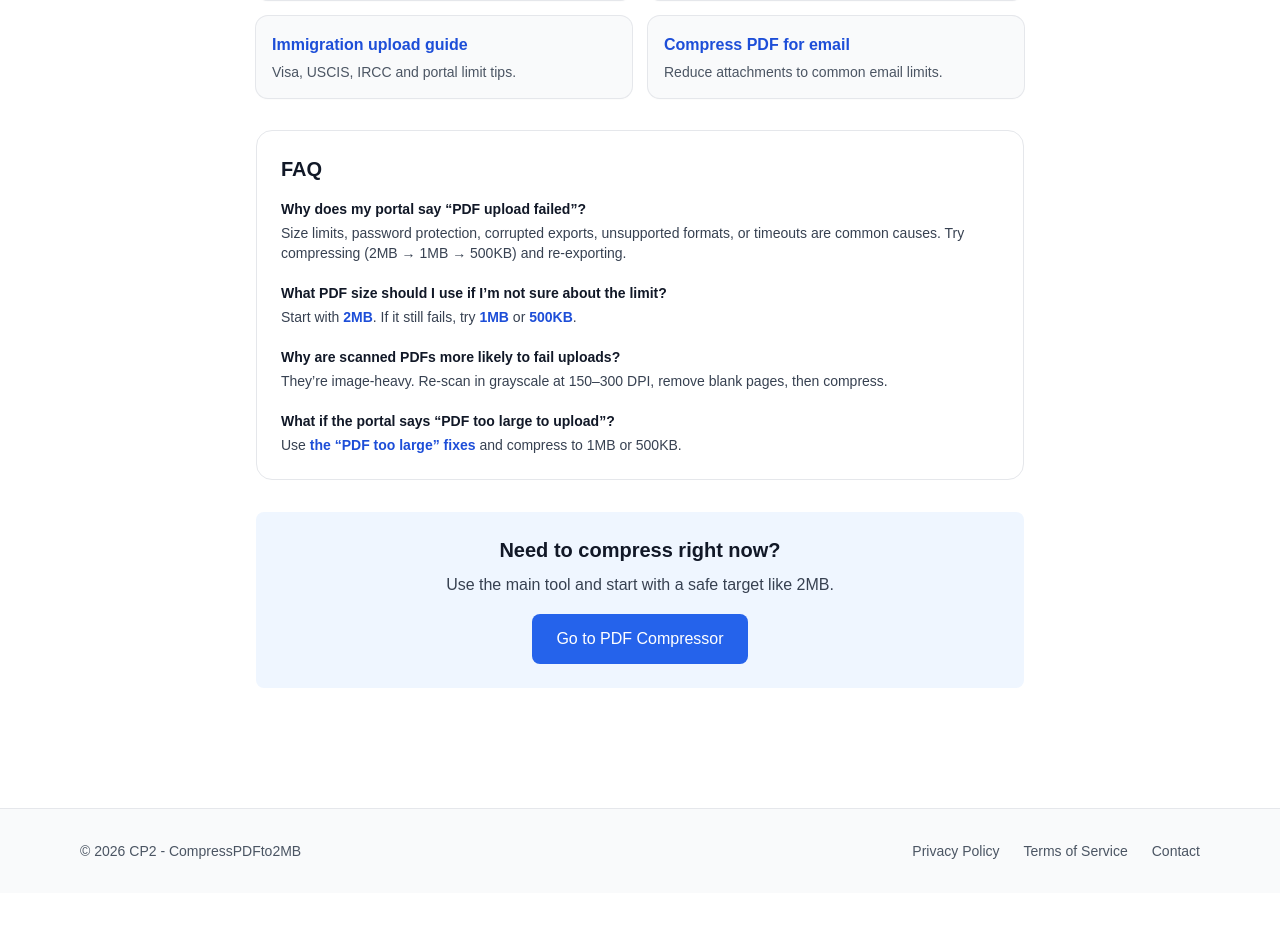
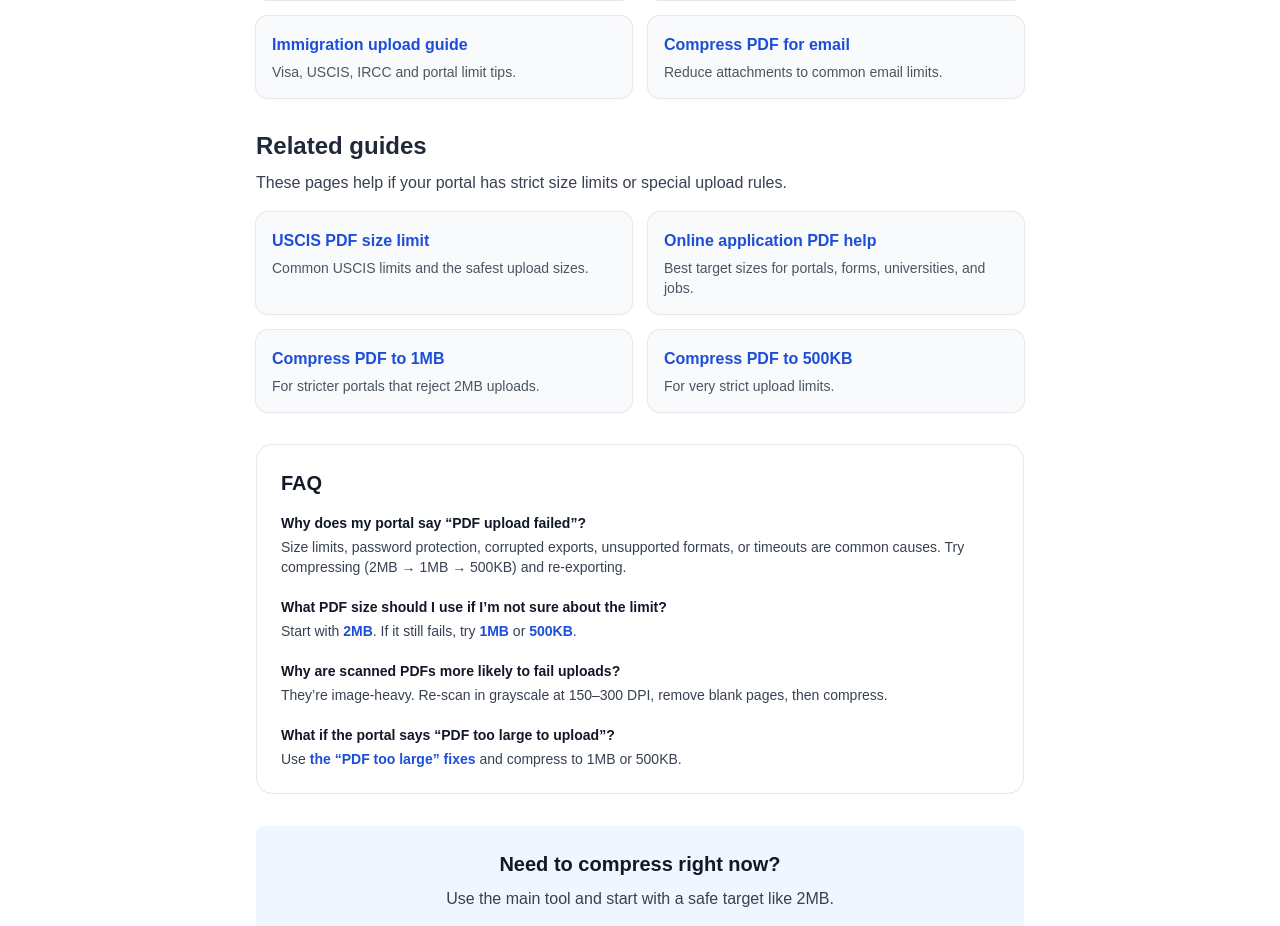
Before and after one commit to behicyildirim/compresspdfto2mb, a Next.js app: page /pdf-upload-failed in a window 1280 px wide. Shown: the part 1265-2191 px from the top of the page. Before the commit the page ends 2158 px from the top, so only its background shows below. Built offline with nearby package versions, Linux system fonts and the light colour scheme.

Commit message:
Add related guides to pdf-upload-failed

```diff
--- a/app/pdf-upload-failed/page.tsx
+++ b/app/pdf-upload-failed/page.tsx
@@ -248,7 +248,54 @@ export default function PdfUploadFailedPage() {
               }),
             }}
           />
+<section>
+  <h2 className="text-2xl font-semibold">Related guides</h2>
+  <p className="mt-2 text-gray-700">
+    These pages help if your portal has strict size limits or special upload rules.
+  </p>
 
+  <div className="mt-4 grid grid-cols-1 sm:grid-cols-2 gap-4">
+    <a
+      href="/pdf-size-limit-for-uscis"
+      className="rounded-xl bg-gray-50 px-4 py-4 shadow-sm ring-1 ring-gray-200 hover:bg-blue-50 transition"
+    >
+      <h3 className="font-semibold text-blue-700">USCIS PDF size limit</h3>
+      <p className="text-sm text-gray-600 mt-1">
+        Common USCIS limits and the safest upload sizes.
+      </p>
+    </a>
+
+    <a
+      href="/reduce-pdf-size-for-online-application"
+      className="rounded-xl bg-gray-50 px-4 py-4 shadow-sm ring-1 ring-gray-200 hover:bg-blue-50 transition"
+    >
+      <h3 className="font-semibold text-blue-700">Online application PDF help</h3>
+      <p className="text-sm text-gray-600 mt-1">
+        Best target sizes for portals, forms, universities, and jobs.
+      </p>
+    </a>
+
+    <a
+      href="/compress-pdf-to-1mb"
+      className="rounded-xl bg-gray-50 px-4 py-4 shadow-sm ring-1 ring-gray-200 hover:bg-blue-50 transition"
+    >
+      <h3 className="font-semibold text-blue-700">Compress PDF to 1MB</h3>
+      <p className="text-sm text-gray-600 mt-1">
+        For stricter portals that reject 2MB uploads.
+      </p>
+    </a>
+
+    <a
+      href="/compress-pdf-to-500kb"
+      className="rounded-xl bg-gray-50 px-4 py-4 shadow-sm ring-1 ring-gray-200 hover:bg-blue-50 transition"
+    >
+      <h3 className="font-semibold text-blue-700">Compress PDF to 500KB</h3>
+      <p className="text-sm text-gray-600 mt-1">
+        For very strict upload limits.
+      </p>
+    </a>
+  </div>
+</section>
           <section className="mt-2 rounded-2xl border border-gray-200 bg-white p-6">
             <h2 className="text-xl font-semibold text-gray-900">FAQ</h2>
             <div className="mt-4 space-y-5 text-sm text-gray-700">
```
